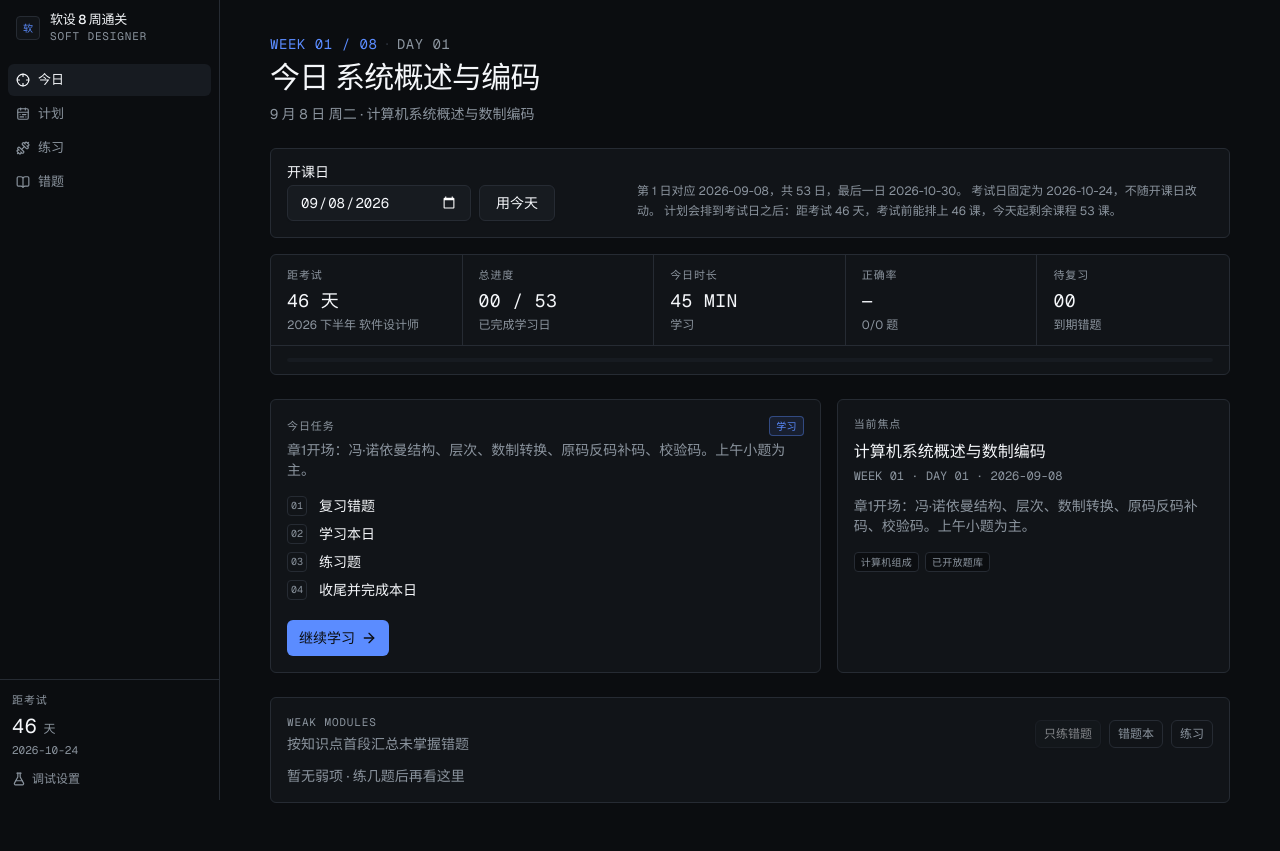
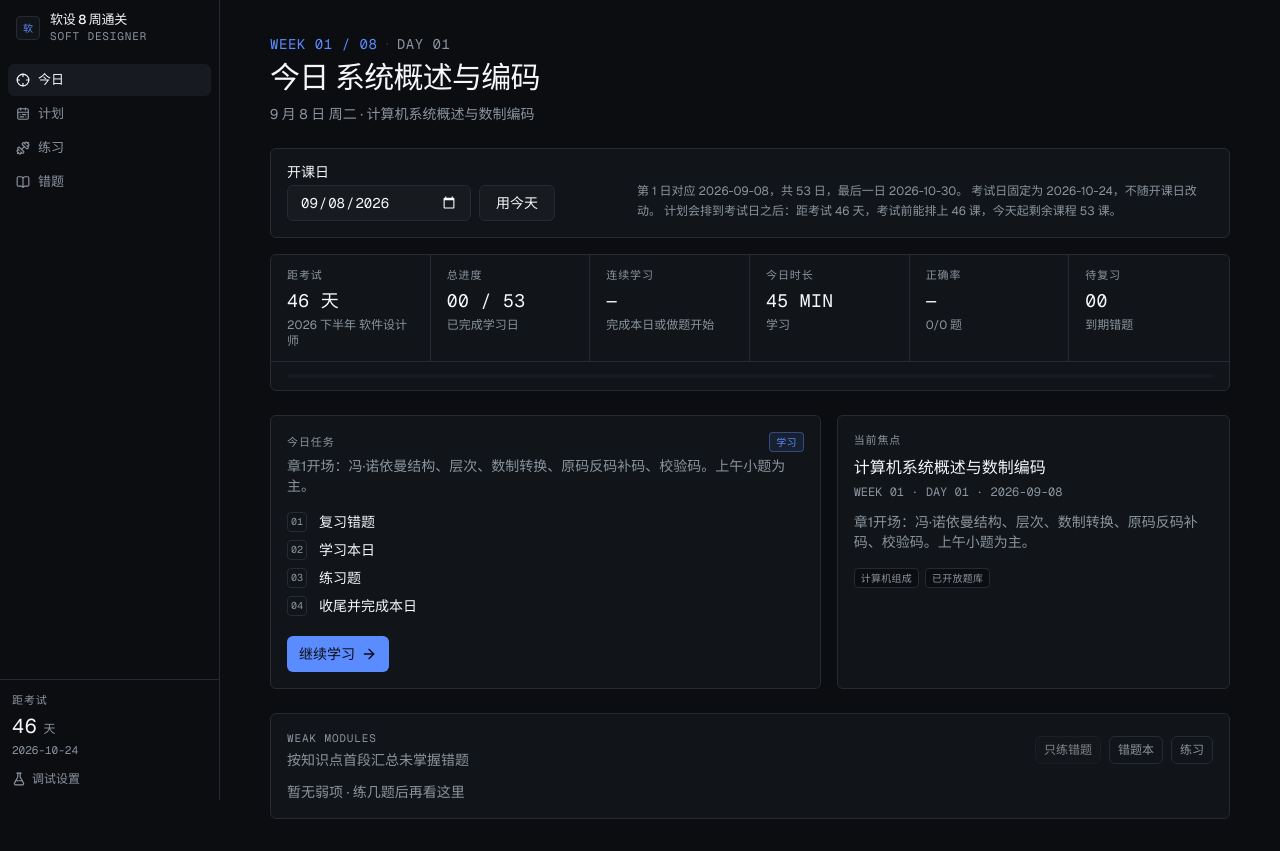
Before and after one commit to x1phyr/ruanshe-8weeks, a Next.js app: page / in a window 1280 px wide. Built offline with nearby package versions, Linux system fonts and the light colour scheme.

Commit message:
feat: quiz hotkeys and study streak

```diff
--- a/components/dashboard-view.tsx
+++ b/components/dashboard-view.tsx
@@ -55,6 +55,7 @@ export function DashboardView() {
   const mistakes = useTrainerStore((s) => s.mistakes);
   const answers = useTrainerStore((s) => s.answers);
   const sessions = useTrainerStore((s) => s.sessions);
+  const streak = useTrainerStore((s) => s.streak);
 
   const today = todayISO(simulateDate);
   const realToday = todayISO();
@@ -142,7 +143,7 @@ export function DashboardView() {
       />
 
       <Surface className="mt-4">
-        <div className="grid grid-cols-2 divide-x divide-border md:grid-cols-5">
+        <div className="grid grid-cols-2 divide-x divide-border md:grid-cols-3 lg:grid-cols-6">
           <Metric
             label="距考试"
             value={daysLeft > 0 ? `${pad2(daysLeft)} 天` : "—"}
@@ -152,6 +153,11 @@ export function DashboardView() {
             label="总进度"
             value={`${pad2(doneCount)} / ${pad2(totalDays)}`}
             hint="已完成学习日"
+          />
+          <Metric
+            label="连续学习"
+            value={streak > 0 ? `连续 ${streak} 天` : "—"}
+            hint={streak > 0 ? "学习打卡" : "完成本日或做题开始"}
           />
           <Metric
             label="今日时长"
--- a/components/learn/quiz-run.tsx
+++ b/components/learn/quiz-run.tsx
@@ -28,6 +28,16 @@ interface QuizRunProps {
 }
 
 const NAV_THRESHOLD = 12;
+const OPTION_KEYS: OptionKey[] = ["A", "B", "C", "D"];
+
+function isTypingTarget(target: EventTarget | null): boolean {
+  if (!(target instanceof HTMLElement)) return false;
+  const tag = target.tagName;
+  if (tag === "INPUT" || tag === "TEXTAREA" || tag === "SELECT") return true;
+  if (target.isContentEditable) return true;
+  return Boolean(target.closest("[contenteditable='true']"));
+}
+
 
 type FlagStore = Record<string, string[]>;
 
@@ -146,39 +156,87 @@ export function QuizRun({
     });
   }, [question]);
 
+  const submit = useCallback(() => {
+    if (!picked || !question || submitted) return;
+    const today = currentToday();
+    const already = recorded.has(question.id);
+    if (!already) {
+      if (mode === "review") {
+        reviewMistakeAnswer(question, picked, today);
+      } else {
+        recordAnswer(question, picked, today);
+      }
+      setRecorded((prev) => new Set(prev).add(question.id));
+    }
+    setAnswers((prev) => ({ ...prev, [question.id]: picked }));
+    setSubmitted(true);
+  }, [
+    picked,
+    question,
+    submitted,
+    recorded,
+    mode,
+    recordAnswer,
+    reviewMistakeAnswer,
+  ]);
+
+  const finishedNext = useCallback(() => {
+    if (!question || !submitted) return;
+    if (index + 1 >= total) {
+      setScorecard(buildSummary(questions, answers, question.id, picked));
+      return;
+    }
+    goTo(index + 1);
+  }, [question, submitted, index, total, questions, answers, picked, goTo]);
+
   const result = useMemo(() => {
     if (!submitted || !picked || !question) return null;
     return picked === question.correct;
   }, [submitted, picked, question]);
 
+  // Hotkeys while answering (not on scorecard); ignore when typing in inputs.
+  useEffect(() => {
+    if (scorecard || !question) return;
+
+    function onKeyDown(event: KeyboardEvent) {
+      if (event.metaKey || event.ctrlKey || event.altKey) return;
+      if (isTypingTarget(event.target)) return;
+
+      const key = event.key;
+      const upper = key.toUpperCase();
+
+      if (!submitted) {
+        const fromDigit = /^[1-4]$/.test(key) ? Number(key) - 1 : -1;
+        const fromLetter = OPTION_KEYS.indexOf(upper as OptionKey);
+        const optIndex = fromDigit >= 0 ? fromDigit : fromLetter;
+        if (optIndex >= 0 && optIndex < question!.options.length) {
+          event.preventDefault();
+          setPicked(OPTION_KEYS[optIndex]);
+          return;
+        }
+        if (key === " " || key === "Enter") {
+          if (!picked) return;
+          event.preventDefault();
+          submit();
+          return;
+        }
+        return;
+      }
+
+      if (key === " " || key === "Enter") {
+        event.preventDefault();
+        finishedNext();
+      }
+    }
+
+    window.addEventListener("keydown", onKeyDown);
+    return () => window.removeEventListener("keydown", onKeyDown);
+  }, [scorecard, question, submitted, picked, submit, finishedNext]);
+
   if (!question) {
     return (
       <Surface className="p-6 text-sm text-muted-foreground">本题库为空。</Surface>
     );
-  }
-
-  function submit() {
-    if (!picked || !question) return;
-    const today = currentToday();
-    const already = recorded.has(question.id);
-    if (!already) {
-      const ok =
-        mode === "review"
-          ? reviewMistakeAnswer(question, picked, today)
-          : recordAnswer(question, picked, today);
-      void ok;
-      setRecorded((prev) => new Set(prev).add(question.id));
-    }
-    setAnswers((prev) => ({ ...prev, [question.id]: picked }));
-    setSubmitted(true);
-  }
-
-  function finishedNext() {
-    if (index + 1 >= total) {
-      setScorecard(buildSummary(questions, answers, question.id, picked));
-      return;
-    }
-    goTo(index + 1);
   }
 
   if (scorecard) {
@@ -319,6 +377,9 @@ export function QuizRun({
           );
         })}
       </div>
+      <p className="mt-2 hidden font-mono text-[11px] text-muted-foreground md:block">
+        1-4 选题 · Space 下一题
+      </p>
 
       {!submitted ? (
         <div className="mt-4 flex flex-wrap gap-2">
--- a/lib/store.ts
+++ b/lib/store.ts
@@ -24,6 +24,9 @@ interface TrainerState {
   sessions: Record<string, DaySession>;
   simulateDate: string | null;
   startDate: string;
+  /** Consecutive study days; updated via completeDay / answer activity. */
+  streak: number;
+  lastStudyDate: string | null;
   /** Debug: browse all days without sequential unlock. Not cleared by resetAll. */
   unlockAll: boolean;
   setSimulateDate: (value: string | null) => void;
@@ -47,6 +50,22 @@ const emptySession = (): DaySession => ({
   practiceDone: false,
   wrapupDone: false,
 });
+
+
+function bumpStreak(
+  lastStudyDate: string | null,
+  streak: number,
+  today: string,
+): { streak: number; lastStudyDate: string } {
+  if (lastStudyDate === today) {
+    return { streak: Math.max(streak, 1), lastStudyDate: today };
+  }
+  const yesterday = addDaysISO(today, -1);
+  if (lastStudyDate === yesterday) {
+    return { streak: streak + 1, lastStudyDate: today };
+  }
+  return { streak: 1, lastStudyDate: today };
+}
 
 function upsertMistakeOnWrong(
   list: Mistake[],
@@ -124,6 +143,8 @@ export const useTrainerStore = create<TrainerState>()(
       sessions: {},
       simulateDate: null,
       startDate: todayISO(),
+      streak: 0,
+      lastStudyDate: null,
       unlockAll: false,
       setSimulateDate: (value) => set({ simulateDate: value }),
       setStartDate: (value) => {
@@ -149,17 +170,20 @@ export const useTrainerStore = create<TrainerState>()(
           at: today,
           dayId: question.dayId,
         };
+        const state = get();
+        const streakPatch = bumpStreak(state.lastStudyDate, state.streak, today);
         set({
-          answers: [...get().answers, record],
+          answers: [...state.answers, record],
           progress: {
-            ...get().progress,
-            totalQuestions: get().progress.totalQuestions + 1,
+            ...state.progress,
+            totalQuestions: state.progress.totalQuestions + 1,
             correctQuestions:
-              get().progress.correctQuestions + (correct ? 1 : 0),
+              state.progress.correctQuestions + (correct ? 1 : 0),
           },
           mistakes: correct
-            ? get().mistakes
-            : upsertMistakeOnWrong(get().mistakes, question, selected, today),
+            ? state.mistakes
+            : upsertMistakeOnWrong(state.mistakes, question, selected, today),
+          ...streakPatch,
         });
         return correct;
       },
@@ -172,17 +196,20 @@ export const useTrainerStore = create<TrainerState>()(
           at: today,
           dayId: question.dayId,
         };
+        const state = get();
+        const streakPatch = bumpStreak(state.lastStudyDate, state.streak, today);
         set({
-          answers: [...get().answers, record],
+          answers: [...state.answers, record],
           progress: {
-            ...get().progress,
-            totalQuestions: get().progress.totalQuestions + 1,
+            ...state.progress,
+            totalQuestions: state.progress.totalQuestions + 1,
             correctQuestions:
-              get().progress.correctQuestions + (correct ? 1 : 0),
+              state.progress.correctQuestions + (correct ? 1 : 0),
           },
           mistakes: correct
-            ? applyReviewCorrect(get().mistakes, question.id, today)
-            : upsertMistakeOnWrong(get().mistakes, question, selected, today),
+            ? applyReviewCorrect(state.mistakes, question.id, today)
+            : upsertMistakeOnWrong(state.mistakes, question, selected, today),
+          ...streakPatch,
         });
         return correct;
       },
@@ -194,14 +221,18 @@ export const useTrainerStore = create<TrainerState>()(
         });
       },
       completeDay: (dayId) => {
-        const progress = afterComplete(get().progress, dayId);
-        const session = get().sessions[dayId] ?? emptySession();
+        const state = get();
+        const progress = afterComplete(state.progress, dayId);
+        const session = state.sessions[dayId] ?? emptySession();
+        const today = todayISO(state.simulateDate);
+        const streakPatch = bumpStreak(state.lastStudyDate, state.streak, today);
         set({
           progress,
           sessions: {
-            ...get().sessions,
+            ...state.sessions,
             [dayId]: { ...session, wrapupDone: true },
           },
+          ...streakPatch,
         });
       },
       // Clears progress/mistakes/answers/sessions only; keeps unlockAll, simulateDate, startDate.
@@ -211,6 +242,8 @@ export const useTrainerStore = create<TrainerState>()(
           mistakes: [],
           answers: [],
           sessions: {},
+          streak: 0,
+          lastStudyDate: null,
         }),
     }),
     {
@@ -224,6 +257,8 @@ export const useTrainerStore = create<TrainerState>()(
         sessions: state.sessions,
         simulateDate: state.simulateDate,
         startDate: state.startDate,
+        streak: state.streak,
+        lastStudyDate: state.lastStudyDate,
         unlockAll: state.unlockAll,
       }),
       merge: (persistedState, currentState) => {
@@ -237,11 +272,22 @@ export const useTrainerStore = create<TrainerState>()(
           typeof persisted.unlockAll === "boolean"
             ? persisted.unlockAll
             : false;
+        const streak =
+          typeof persisted.streak === "number" && persisted.streak >= 0
+            ? persisted.streak
+            : 0;
+        const lastStudyDate =
+          typeof persisted.lastStudyDate === "string" &&
+          /^\d{4}-\d{2}-\d{2}$/.test(persisted.lastStudyDate)
+            ? persisted.lastStudyDate
+            : null;
         return {
           ...currentState,
           ...persisted,
           startDate,
           unlockAll,
+          streak,
+          lastStudyDate,
         };
       },
     },
```
